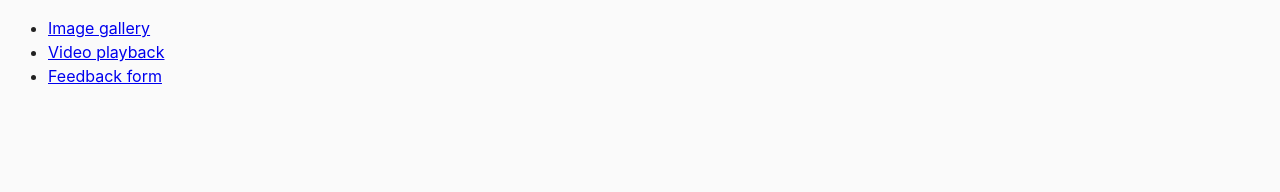
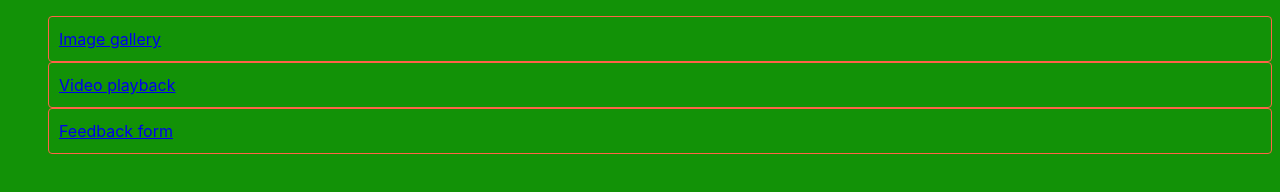
Before and after one commit to Kirill-Chaika/goit-js-hw-08, a website built with Parcel: page src/index.html in a window 1280 px wide. Built offline with nearby package versions, Linux system fonts and the light colour scheme.

Commit message:
zxczxcxz

```diff
--- a/src/css/common.css
+++ b/src/css/common.css
@@ -7,7 +7,7 @@ body {
     Oxygen-Sans, Ubuntu, Cantarell, 'Helvetica Neue', sans-serif;
   -webkit-font-smoothing: antialiased;
   -moz-osx-font-smoothing: grayscale;
-  background-color: #fafafa;
+  background-color: #129207;
   color: #212121;
   line-height: 1.5;
 }
@@ -16,3 +16,10 @@ img {
   display: block;
   max-width: 100%;
 }
+
+.refs {
+  border: 1px solid tomato;
+  display: block;
+  border-radius: 4px;
+  padding: 10px;
+}
```
Also changed, not shown: .github/workflows/deploy.yml (added).
